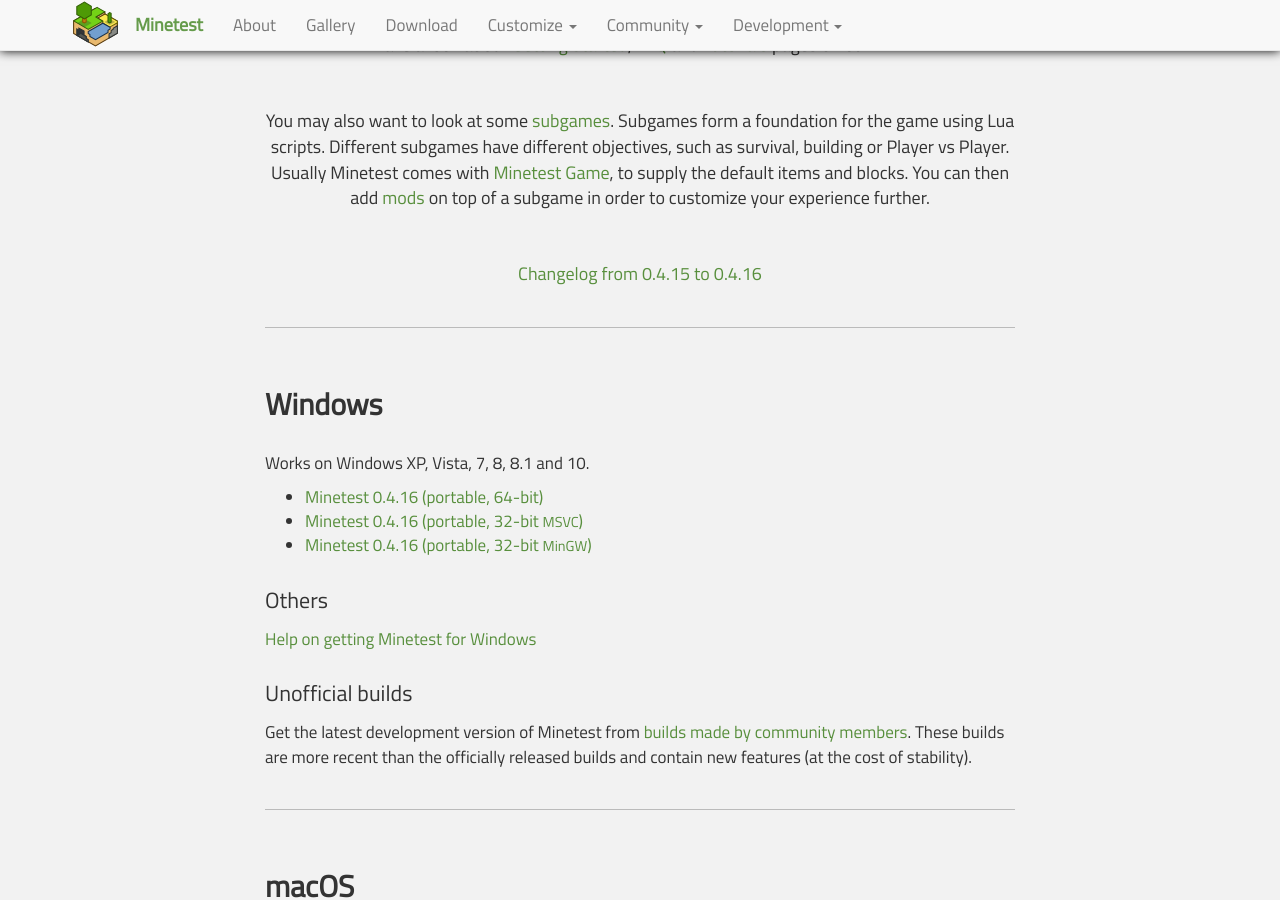
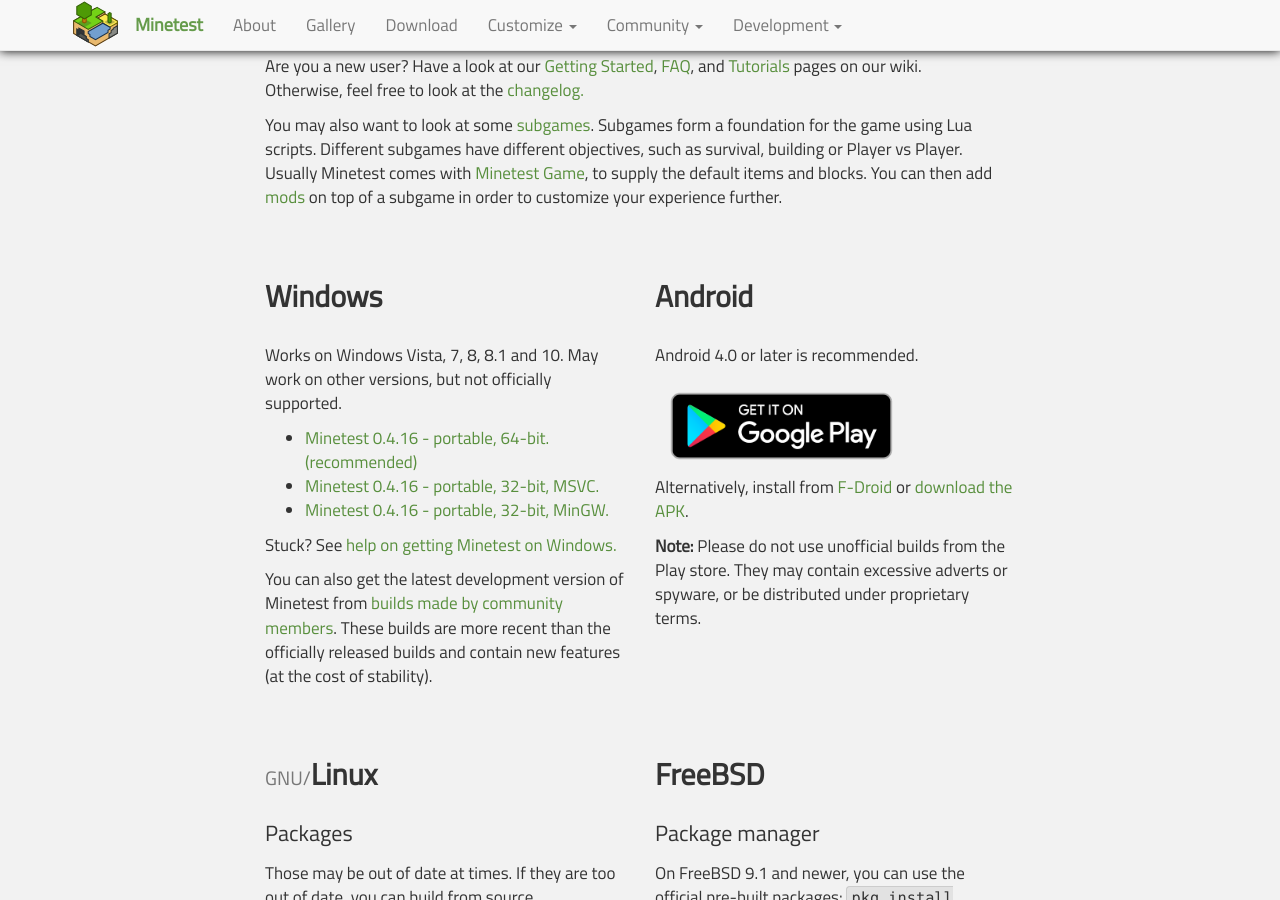
Before and after one commit to minetest/minetest.github.io, a Jekyll site: the page built from downloads.html, in a window 1280 px wide and 900 px high, scrolled down 369 px. Built offline with Jekyll 4.4.1, drawn with Linux system fonts in a browser that asks for light colours; comment, search, counter and statistics services are not loaded; some of the changed text lies outside the part shown.

Commit message:
Change layout of downloads page

```diff
--- a/_includes/header.html
+++ b/_includes/header.html
@@ -69,7 +69,7 @@
           <ul class="nav navbar-nav">
              <li><a href="/#about">About</a></li>
              <li><a href="/#gallery">Gallery</a></li>
-             <li><a href="/download">Download</a></li>
+             <li><a href="/downloads/">Download</a></li>
              <li class="dropdown">
                 <a href="#" class="dropdown-toggle" data-toggle="dropdown" role="button" aria-haspopup="true" aria-expanded="false">Customize <span class="caret"></span></a>
                 <ul class="dropdown-menu">
--- a/downloads.html
+++ b/downloads.html
@@ -10,124 +10,140 @@ redirect_from:
   - /other_distros/
 ---
 
-<p class="intro">
-  <strong>Thank you for trying out Minetest.</strong><br>
-  Are you a new user?<br>
-  Have a look at our <a href="//wiki.minetest.net/Getting_Started">Getting Started</a>, <a href="//wiki.minetest.net/FAQ">FAQ</a> and <a href="//wiki.minetest.net/Tutorials">Tutorials</a> pages on our wiki.
+
+<h2>Thank you for trying out Minetest</h2>
+
+<p>
+  Are you a new user?
+  Have a look at our <a href="//wiki.minetest.net/Getting_Started">Getting Started</a>,
+  <a href="//wiki.minetest.net/FAQ">FAQ</a>,
+   and <a href="//wiki.minetest.net/Tutorials">Tutorials</a> pages on our wiki.<br>
+  Otherwise, feel free to look at the <a href="http://dev.minetest.net/Changelog#0.4.15_.E2.86.92_0.4.16">changelog.</a>
 </p>
 
-<p class="intro">
+<p>
   You may also want to look at some <a href="https://forum.minetest.net/viewforum.php?f=15">subgames</a>. Subgames form a foundation for the game using Lua scripts. Different subgames have different objectives, such as survival, building or Player vs Player.
   Usually Minetest comes with <a href="https://github.com/minetest/minetest_game">Minetest Game</a>, to supply the default items and blocks. You can then add <a href="http://minetest.net/customize/#mods">mods</a> on top of a subgame in order to customize your experience further.
 </p>
 
-<p class="intro">
-  <a href="http://dev.minetest.net/Changelog#0.4.15_.E2.86.92_0.4.16">Changelog from 0.4.15 to 0.4.16</a>
-</p>
+<div class="row">
+  <div class="col-sm-6">
 
-<div class="line"></div>
+    <h2>Windows</h2>
 
-<h2>Windows</h2>
+    <p>Works on Windows Vista, 7, 8, 8.1 and 10. May work on other versions, but not officially supported.</p>
 
-<p>Works on Windows XP, Vista, 7, 8, 8.1 and 10.</p>
+    <ul>
+      <li><a href="https://github.com/minetest/minetest/releases/download/0.4.16/minetest-0.4.16-win64.zip">
+            Minetest 0.4.16 - portable, 64-bit. (recommended)</a></li>
+      <li><a href="https://github.com/minetest/minetest/releases/download/0.4.16/minetest-0.4.16-win32-msvc.zip">
+            Minetest 0.4.16 - portable, 32-bit, MSVC.</a></li>
+      <li><a href="https://github.com/minetest/minetest/releases/download/0.4.16/minetest-0.4.16-win32-mingw.zip">
+            Minetest 0.4.16 - portable, 32-bit, MinGW.</a></li>
+    </ul>
 
-<ul>
-  <li><a href="https://github.com/minetest/minetest/releases/download/0.4.16/minetest-0.4.16-win64.zip">Minetest 0.4.16 (portable, 64-bit)</a></li>
-  <li><a href="https://github.com/minetest/minetest/releases/download/0.4.16/minetest-0.4.16-win32-msvc.zip">Minetest 0.4.16 (portable, 32-bit <small>MSVC</small>)</a></li>
-  <li><a href="https://github.com/minetest/minetest/releases/download/0.4.16/minetest-0.4.16-win32-mingw.zip">Minetest 0.4.16 (portable, 32-bit <small>MinGW</small>)</a></li>
-</ul>
+    <p>Stuck? See <a href="//wiki.minetest.net/Getting_Started#Windows">
+          help on getting Minetest on Windows.</a></p>
 
-<h4>Others</h4>
+    <p>You can also get the latest development version of Minetest from
+        <a href="https://forum.minetest.net/viewforum.php?f=42">builds made
+            by community members</a>.
+        These builds are more recent than the officially released builds
+        and contain new features (at the cost of stability).</p>
 
-<p>
-  <a href="//wiki.minetest.net/Getting_Started#Windows">Help on getting Minetest for Windows</a>
-</p>
+  </div>
+  <div class="col-sm-6">
+    <h2>Android</h2>
 
-<h4>Unofficial builds</h4>
+    <p>Android 4.0 or later is recommended.</p>
 
-<p>Get the latest development version of Minetest from <a href="https://forum.minetest.net/viewforum.php?f=42">builds made by community members</a>. These builds are more recent than the officially released builds and contain new features (at the cost of stability).</p>
+    <a href='https://play.google.com/store/apps/details?id=net.minetest.minetest&utm_source=website&pcampaignid=MKT-Other-global-all-co-prtnr-py-PartBadge-Mar2515-1'>
+      <img style="max-height:7em;" alt='Get it on Google Play' src='/media/google-play-badge.png'/>
+    </a>
 
-<div class="line"></div>
-<h2>macOS</h2>
+    <p>
+      Alternatively, install from
+      <a href="https://f-droid.org/en/packages/net.minetest.minetest/">F-Droid</a>
+      or
+      <a href="https://github.com/minetest/minetest/releases/download/0.4.16/Minetest-0.4.16.apk">download the APK</a>.
+    </p>
 
-<p>macOS 10.10 or later is recommended.</p>
+    <p><strong>Note:</strong> Please do not use unofficial builds from the Play store.
+        They may contain excessive adverts or spyware, or be distributed under proprietary terms.</p>
+  </div>
+</div>
 
-<ul>
-  <li>Use <a href="http://brew.sh/">Homebrew</a> to get stable version <code>brew install minetest</code></li>
-  <li><a href="https://forum.minetest.net/viewtopic.php?t=9190">Daily unstable builds</a></li>
-</ul>
+<div class="row">
+  <div class="col-sm-6">
+    <h2><small>GNU/</small>Linux</h2>
 
-<div class="line"></div>
-<h2>GNU/Linux</h2>
+    <h4>Packages</h4>
 
-<h4>Packages (stable)</h4>
+    <p>Those may be out of date at times. If they are too out of date, you can build from source.</p>
 
-<p>Those may be out of date at times. If they are too out of date, you can build from source.</p>
+    <ul>
+      <li>Debian -
+          <a href="https://packages.debian.org/search?keywords=minetest">Stable</a></li>
+      <li>Ubuntu -
+          <a href="http://packages.ubuntu.com/search?keywords=minetest">Stable</a></li>
+      <li>Ubuntu / Linux Mint (PPA) -
+          <a href="https://launchpad.net/~minetestdevs/+archive/ubuntu/stable">Stable</a>,
+          <a href="https://code.launchpad.net/~minetestdevs/+archive/daily-builds/+packages">Unstable</a></li>
+      <li>Fedora -
+          <a href="https://apps.fedoraproject.org/packages/minetest">Stable</a></li>
+      <li>openSUSE -
+          <a href="https://software.opensuse.org/package/minetest">Stable</a></li>
+      <li>Mageia -
+          <a href="https://madb.mageia.org/package/show/name/minetest">Stable</a></li>
+      <li>Arch Linux -
+          <a href="https://www.archlinux.org/packages/?q=minetest">Stable</a>,
+          <a href="https://aur.archlinux.org/packages/minetest-git-leveldb/">Unstable</a></li>
+      <li>Gentoo -
+          <a href="https://packages.gentoo.org/package/games-action/minetest">Stable</a></li>
+      <li>VoidLinux -
+          <a href="https://github.com/voidlinux/void-packages/tree/master/srcpkgs/minetest">Stable</a></li>
+    </ul>
+  </div>
+  <div class="col-sm-6">
+    <h2>FreeBSD</h2>
 
-<ul>
-  <li><a href="https://packages.debian.org/search?keywords=minetest">Debian</a></li>
-  <li><a href="http://packages.ubuntu.com/search?keywords=minetest">Ubuntu</a></li>
-  <li><a href="https://launchpad.net/~minetestdevs/+archive/ubuntu/stable">Ubuntu / Linux Mint (PPA)</a></li>
-  <li><a href="https://apps.fedoraproject.org/packages/minetest">Fedora</a></li>
-  <li><a href="https://software.opensuse.org/package/minetest">openSUSE</a></li>
-  <li><a href="https://madb.mageia.org/package/show/name/minetest">Mageia</a></li>
-  <li><a href="https://www.archlinux.org/packages/?q=minetest">Arch Linux</a></li>
-  <li><a href="https://packages.gentoo.org/package/games-action/minetest">Gentoo</a></li>
-  <li><a href="https://github.com/voidlinux/void-packages/tree/master/srcpkgs/minetest">VoidLinux</a></li>
-</ul>
+    <h4>Package manager</h4>
 
-<h4>Packages (daily, unstable)</h4>
+    <p>On FreeBSD 9.1 and newer, you can use the official pre-built packages:
+        <code>pkg install minetest minetest_game</code></p>
 
-<ul>
-  <li><a href="https://aur.archlinux.org/packages/minetest-git-leveldb/">Arch Linux <strong>(daily, unstable)</strong></a></li>
-  <li><a href="https://code.launchpad.net/~minetestdevs/+archive/daily-builds/+packages">Ubuntu / Linux Mint <strong>(daily, unstable)</strong></a></li>
-</ul>
+    <h4>Compile using ports</h4>
 
-<div class="line"></div>
-<h2>Android</h2>
+    <p>You can compile minetest and choose easily minetest options using the FreeBSD port dialogs.</p>
 
-<p>Android 4.0 or later is recommended.</p>
+    <pre>cd /usr/ports/games/minetest
+make install
+cd /usr/ports/games/minetest_game
+make install</pre>
+  </div>
+</div>
 
-<p>
-  <strong>Android versions of Minetest are still in development and may have bugs.</strong>
-</p>
 
-<p>
-  <a href="https://github.com/minetest/minetest/releases/download/0.4.16/Minetest-0.4.16.apk">Minetest-0.4.16.apk</a> (works on most devices)<br>
-  You can also install it easily from the <a href="https://play.google.com/store/apps/details?id=net.minetest.minetest">Google Play Store</a> or from <a href="https://f-droid.org/repository/browse/?fdid=net.minetest.minetest">F-Droid</a>.
-</p>
+<div class="row">
+  <div class="col-sm-6">
+    <h2>macOS</h2>
 
-<p><strong>Note:</strong> Please do not download unofficial Minetest builds from the Google Play app store. The builds found there may contain excessive adverts or spyware. They may be distributed under proprietary terms, without the source code, which makes them illegal to develop. They may be old or unsupported.</p>
+    <p>macOS 10.10 or later is recommended.</p>
 
-<div class="line"></div>
-<h2>FreeBSD</h2>
+    <ul>
+      <li>Use <a href="http://brew.sh/">Homebrew</a> to get stable version <code>brew install minetest</code></li>
+      <li><a href="https://forum.minetest.net/viewtopic.php?t=9190">Daily unstable builds</a></li>
+    </ul>
+  </div>
+  <div class="col-sm-6">
+    <h2>Source code</h2>
 
-<p>There is a FreeBSD port.</p>
+    <p>Get the latest <a href="https://github.com/minetest/minetest/tree/stable-0.4">stable</a>
+    or <a href="https://github.com/minetest/minetest">development</a> source code from
+    <a href="https://github.com/minetest/minetest">GitHub</a>.<br>
+    You will probably want <a href="https://github.com/minetest/minetest_game">minetest_game</a> as well.
+    Put the game in your games directory.</p>
 
-<p>You can compile <code>minetest</code> and <code>minetest_game</code> from sources or use <code>pkg</code> (on FreeBSD 9.1 and newer).</p>
-
-<h4>Compilation method</h4>
-
-<p>You can compile minetest and choose easily minetest options using the FreeBSD port dialogs.</p>
-
-<pre>
-  cd /usr/ports/games/minetest
-  make install
-  cd /usr/ports/games/minetest_game
-  make install
-</pre>
-
-<h4>Package method</h4>
-
-<p>FreeBSD official packages have their own pre-built packages: <code>pkg install minetest minetest_game</code></p>
-
-<div class="line"></div>
-<h2>Source code</h2>
-
-<p>Get the latest <a href="https://github.com/minetest/minetest/tree/stable-0.4">stable</a>
-or <a href="https://github.com/minetest/minetest">development</a> source code from
-<a href="https://github.com/minetest/minetest">GitHub</a>.<br>
-You will probably want <a href="https://github.com/minetest/minetest_game">minetest_game</a> as well.
-Put the game in your games directory.</p>
-
-<p>See <a href="https://github.com/minetest/minetest/blob/master/README.md">README.md</a> for details on how to compile.</p>
+    <p>See <a href="https://github.com/minetest/minetest/blob/master/README.md">README.md</a> for details on how to compile.</p>
+  </div>
+</div>
```
Also changed, not shown: media/google-play-badge.png (added).
